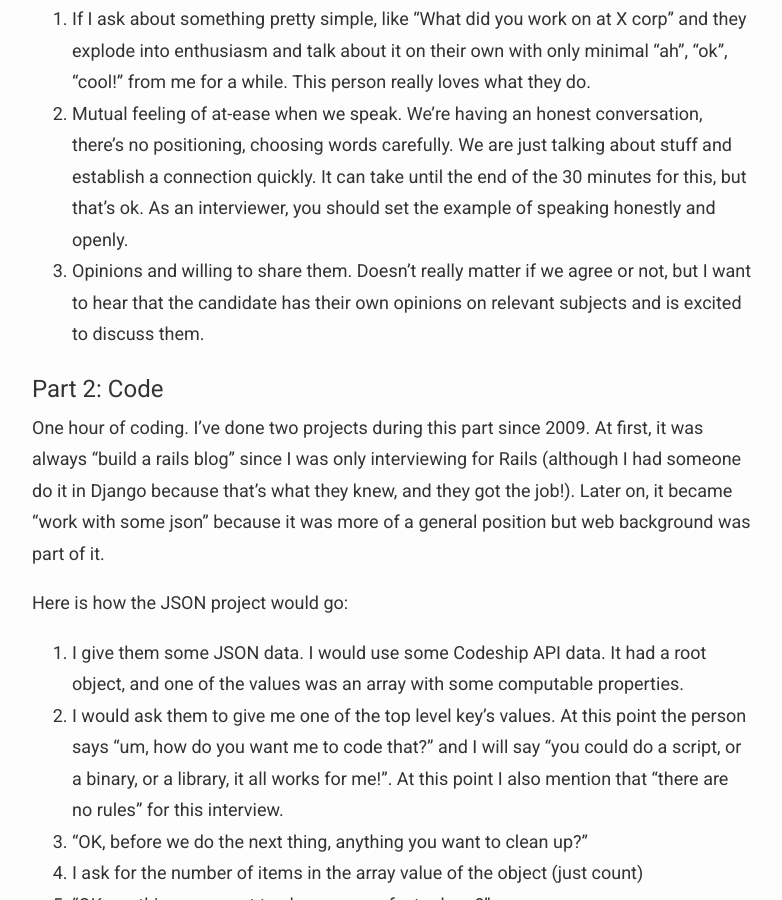
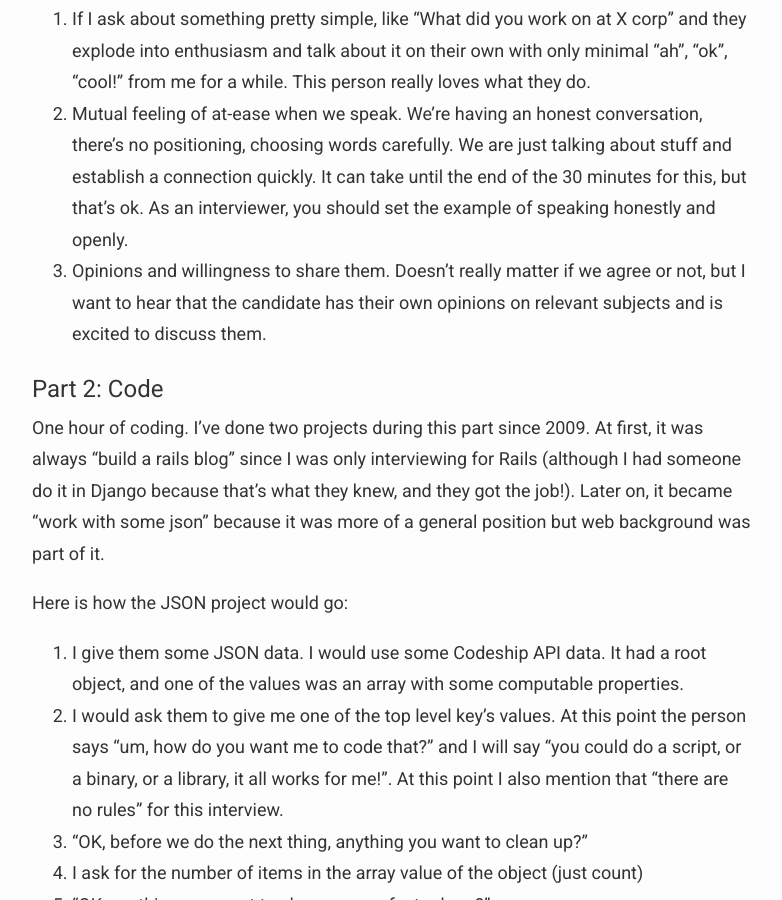
Before and after one commit to ngauthier/ngauthier.github.com, a Jekyll site: the page built from _posts/2016-03-21-interview-notes.md, in a window 1280 px wide and 900 px high, scrolled down 1118 px. Shown: the whole window, without its empty margins (248-1030 px from the left). Built offline with Jekyll 4.4.1, drawn with Linux system fonts in a browser that asks for light colours; comment, search, counter and statistics services are not loaded.

Commit message:
Update 2016-03-21-interview-notes.md

```diff
--- a/_posts/2016-03-21-interview-notes.md
+++ b/_posts/2016-03-21-interview-notes.md
@@ -22,7 +22,7 @@ Examples of positive experiences and qualities:
 
 1. If I ask about something pretty simple, like "What did you work on at X corp" and they explode into enthusiasm and talk about it on their own with only minimal "ah", "ok", "cool!" from me for a while. This person really loves what they do.
 1. Mutual feeling of at-ease when we speak. We're having an honest conversation, there's no positioning, choosing words carefully. We are just talking about stuff and establish a connection quickly. It can take until the end of the 30 minutes for this, but that's ok. As an interviewer, you should set the example of speaking honestly and openly.
-1. Opinions and willing to share them. Doesn't really matter if we agree or not, but I want to hear that the candidate has their own opinions on relevant subjects and is excited to discuss them.
+1. Opinions and willingness to share them. Doesn't really matter if we agree or not, but I want to hear that the candidate has their own opinions on relevant subjects and is excited to discuss them.
 
 ### Part 2: Code
 
```
